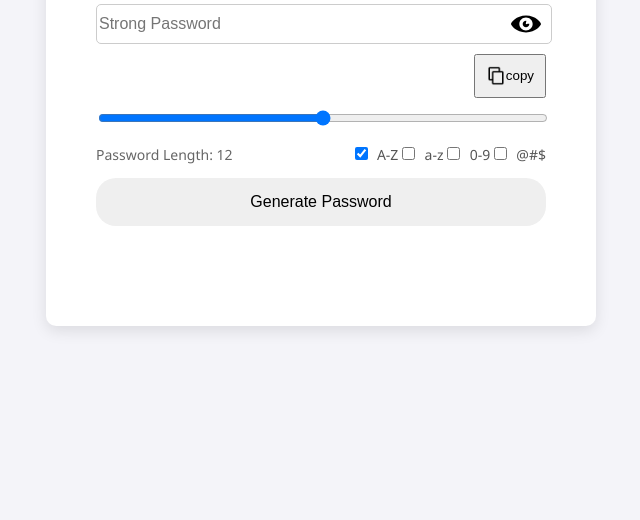
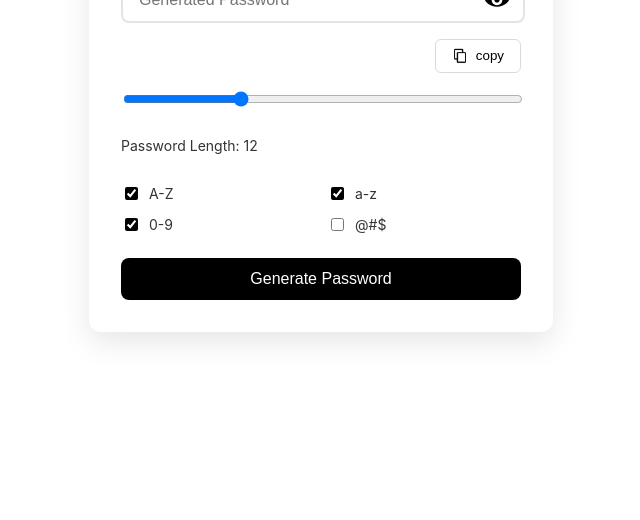
Before and after one commit to hajratariqi/random-pass-generater, a plain HTML site: page index.html in a window 1280 px wide. Shown: the part 320-840 px from the top of the page, without its empty margins (319-959 px from the left). Before the commit the page ends 800 px from the top, so only its background shows below. Drawn offline with Linux system fonts and the light colour scheme.

Commit message:
added more styling

```diff
--- a/index.html
+++ b/index.html
@@ -6,114 +6,162 @@
     <meta name="viewport" content="width=device-width, initial-scale=1.0">
     <title>Password Generator</title>
     <style>
+        :root {
+            --primary-color: #000;
+            --secondary-color: #ffff;
+            --text-color: #333;
+            --border-color: #e1e4e8;
+        }
+
         body {
-          font-family: 'Segoe UI', Tahoma, Geneva, Verdana, sans-serif;
-            background-color: #f4f4f9;
+            font-family: 'Inter', -apple-system, BlinkMacSystemFont, 'Segoe UI', Roboto, Oxygen, Ubuntu, Cantarell, 'Open Sans', 'Helvetica Neue', sans-serif;
+            background-color: var(--secondary-color);
             display: flex;
             justify-content: center;
             align-items: center;
             height: 100vh;
             margin: 0;
+            color: var(--text-color);
+            padding: 20px;
         }
 
         .container {
             background-color: #fff;
-            padding: 100px 50px;
-            border-radius: 10px;
-            box-shadow: 0 5px 15px rgba(0, 0, 0, 0.1);
-            width: 450px;
-
+            padding: 2rem;
+            border-radius: 12px;
+            box-shadow: 0 10px 30px rgba(0, 0, 0, 0.1);
+            width: 400px;
+            max-width: 90%;
         }
 
         h1 {
-            color: #333;
-            margin-bottom: 20px;
-            font-size: 24px;
+            color: var(--primary-color);
+            margin-bottom: 1.5rem;
+            font-size: 1.75rem;
+            text-align: center;
+        }
+
+        .pass-box {
+            position: relative;
+            margin-bottom: 1rem;
         }
 
         #pass {
+            width: 86%;
+            padding: 0.75rem 2.5rem 0.75rem 1rem;
+            font-size: 1rem;
+            border: 2px solid var(--border-color);
+            border-radius: 8px;
+            transition: border-color 0.3s ease;
+        }
+
+        #pass:focus {
+            outline: none;
+            border-color: var(--primary-color);
+        }
+
+        .pass-box img {
+            position: absolute;
+            top: 50%;
+            right: 0.75rem;
+            transform: translateY(-50%);
+            cursor: pointer;
+            width: 24px;
+            height: 24px;
+        }
+
+        .row {
+            display: flex;
+            align-items: center;
+            justify-content: space-between;
+            margin-bottom: 1rem;
+        }
+
+        #weekPass {
+            font-size: 0.875rem;
+            display: flex;
+            align-items: center;
+            gap: 0.5rem;
+        }
+
+        .copy-btn {
+            padding: 0.5rem 1rem;
+            display: flex;
+            align-items: center;
+            justify-content: center;
+            gap: 0.5rem;
+            background-color: var(--primary-color);
+            /* color: white; */
+            background-color: white;
+            border: 1px solid #dadada;
+            border-radius: 6px;
+            cursor: pointer;
+            transition: background-color 0.3s ease;
+        }
+
+        .copy-btn img {
+            width: 16px;
+            height: 16px;
+        }
+
+        input[type="range"] {
             width: 100%;
-            padding: 10px 2px;
-            font-size: 16px;
-            border: 1px solid #ccc;
-            border-radius: 5px;
+            margin-bottom: 1rem;
         }
 
         .options {
             display: flex;
-            justify-content:space-between;
-            gap: 10px;
+            flex-direction: column;
+            gap: 1rem;
+            margin-bottom: 1.5rem;
+        }
+
+        .length-display {
+            display: flex;
+            justify-content: space-between;
             align-items: center;
-            width: 100%;
+        }
+
+        .length-display p {
+            font-size: 0.875rem;
+            color: var(--text-color);
+        }
+
+        .select-char {
+            display: grid;
+            grid-template-columns: repeat(2, 1fr);
+            gap: 0.75rem;
+        }
+
+        .select-char div {
+            display: flex;
+            align-items: center;
+            gap: 0.5rem;
         }
 
         label {
-            font-size: 14px;
-            color: #555;
+            font-size: 0.875rem;
+            color: var(--text-color);
         }
 
         input[type="checkbox"] {
-            margin-right: 5px;
-        }
-
-        .options > div> p {
-            font-size: 14px;
-            color: #666;
-        }
-
-        input[type="range"] {
-            width: 100%;
+            accent-color: var(--primary-color);
         }
 
         .generatePass {
-            padding: 15px 20px;
+            padding: 0.75rem 1.5rem;
             border: none;
-            border-radius: 20px;
-            font-size: 16px;
+            border-radius: 8px;
+            font-size: 1rem;
             width: 100%;
             cursor: pointer;
+            background-color: var(--primary-color);
+            color: white;
+            transition: background-color 0.3s ease;
         }
-
-        .generatePass:hover {
-            background-color: black;
-            color: white;
-        }
-        .select-char{
-          display: flex;
-          align-items: center;
-        }
-        .pass-box{
-          position: relative;
-        }
-        .pass-box img{
-          position: absolute;
-          top: 5px;
-          right: 5px;
-        }
-        .copy-btn{
-          padding: 10px;
-          display: flex;
-          width:fit-content;
-          align-items: center;
-          justify-content: center;
-          margin: 10px 0px ;
-        }
-        #weekPass{
-          font-size: 14px ;
-          color: red;
-          display: flex;
-          justify-content: center;
-          align-items: center;
-          font-family: sans-serif;
-          flex-direction: row-reverse;
-        }
-        .row{
-          display: flex;
-          align-items: center;
-          justify-content: space-between;
-        }
-        .filedImg{
-          width: 20px;
+        .filedImg {
+            width: 16px;
+            height: 16px;
         }
     </style>
 </head>
@@ -123,21 +171,21 @@
         <h1>Password Generator</h1>
 
         <div class="pass-box">
-        <input type="text" id="pass" readonly placeholder="Strong Password">
-        <img src="./eye-open.svg" width="30px" onclick="showPass(this)" alt="eye icon">
+            <input type="text" id="pass" readonly placeholder="Generated Password">
+            <img src="./eye-open.svg" width="24" onclick="showPass(this)" alt="Toggle password visibility">
         </div>
 
         <div class="row">
             <p id="weekPass"></p>
             <button class="copy-btn" id="copyButton" onclick="copyPass(this)"><img src="./copy.png" width="20px" alt="copy icon">copy</button>
+
         </div>
 
-        <input type="range" min="0" max="24" id="range" value="12" oninput="updateLength(this.value)">
-
+        <input type="range" min="4" max="32" id="range" value="12" oninput="updateLength(this.value)">
 
         <div class="options">
-          <div>
-            <p>Password Length: <span id="length"">12</span></p>
+            <div class="length-display">
+                <p>Password Length: <span id="length">12</span></p>
             </div>
 
             <div class="select-char">
@@ -147,12 +195,12 @@
                 </div>
 
                 <div>
-                <input type="checkbox" id="smallLetters" value="smallLetters" />
+                    <input type="checkbox" id="smallLetters" value="smallLetters" checked />
                     <label for="smallLetters">a-z</label>
                 </div>
 
                 <div>
-                <input type="checkbox" id="numbers" value="numbers" />
+                    <input type="checkbox" id="numbers" value="numbers" checked />
                     <label for="numbers">0-9</label>
                 </div>
 
@@ -163,10 +211,10 @@
             </div>
         </div>
 
-
         <button class="generatePass" onclick="randomPasswordGenerator()">Generate Password</button>
     </div>
 
     <script src="index.js"></script>
 </body>
+
 </html>
```
Lines whose indentation alone changed are shown as unchanged.
